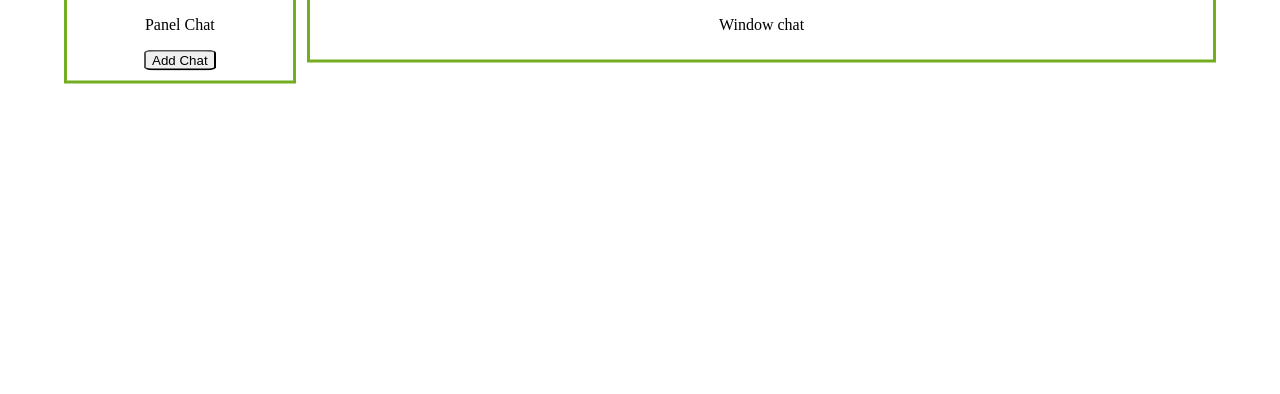
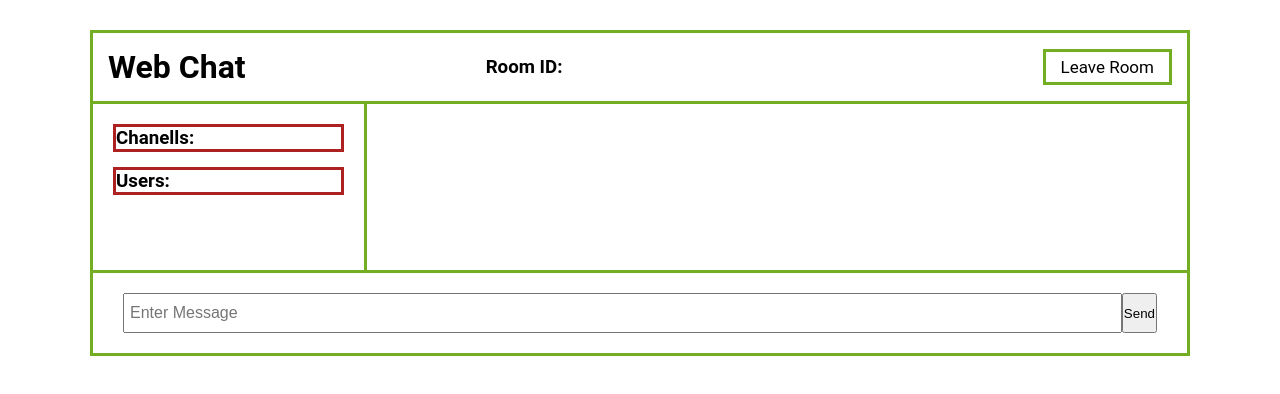
Before and after one commit to DZykov/WebChat, a plain HTML site: page public/chat.html in a window 1280 px wide. Drawn offline with nearby package versions, Linux system fonts and the light colour scheme.

Commit message:
add chat page

```diff
--- a/public/chat.html
+++ b/public/chat.html
@@ -1,24 +1,43 @@
 <!DOCTYPE html>
-<html>
+<html lang="en">
     <head>
-        <link rel="stylesheet" href="css/style.css">
+        <link rel="stylesheet" href="css/style_chat.css" />
+        <title>ChatCord App</title>
     </head>
     <body>
-        <div class="row">
+        <div class="chat-container">
+            <header class="chat-header">
+                <h1>Web Chat</h1>
+                <h3>Room ID:</h3>
+                <h2 id="room-id"></h2>
+                <a id="leave-button" class="button">Leave Room</a>
+            </header>
+            <main class="chat-main">
+                <div class="chat-sidebar">
 
-            <div class="chat_panel" id="menuModel">
-                <p>Panel Chat</p>
-                <button id="addChatBtn">
-                    Add Chat
-                </button>
+                    <h3>Chanells:</h3>
+                    <ul id="chanells"></ul>
+
+                    <h3>Users:</h3>
+                    <ul id="users"></ul>
+
+                </div>
+                <div class="chat-messages"></div>
+            </main>
+            <div class="chat-form-container">
+                <form id="chat-form">
+                    <input
+                    id="msg"
+                    type="text"
+                    placeholder="Enter Message"
+                    required
+                    autocomplete="off"
+                    />
+                    <button>Send</button>
+                </form>
             </div>
-
-            <div class="window_chat" id="menuModel">
-                <p>Window chat</p>
-
-            </div>
-
         </div>
-        <script src="./index.js"></script>
+        <script src="/socket.io/socket.io.js"></script>
+        <script src="js/main.js"></script>
     </body>
 </html>
--- /dev/null
+++ b/public/css/style_chat.css
@@ -0,0 +1,113 @@
+* {
+	box-sizing: border-box;
+	margin: 0;
+	padding: 0;
+}
+
+body {
+	font-family: 'Roboto', sans-serif;
+	font-size: 16px;
+	margin: 20px;
+}
+
+ul {
+	list-style: none;
+}
+
+a {
+	text-decoration: none;
+}
+
+.button {
+	cursor: pointer;
+	padding: 5px 15px;
+	color: black;
+	border: 0;
+	font-size: 17px;
+	border: 3px solid #73AD21;
+}
+
+.chat-container {
+	max-width: 1100px;
+	margin: 30px auto;
+	overflow: hidden;
+	border: 3px solid #73AD21;
+}
+
+.chat-header {
+	border-top-left-radius: 5px;
+	border-top-right-radius: 5px;
+	padding: 15px;
+	display: flex;
+	align-items: center;
+	justify-content: space-between;
+	border-bottom: 3px solid #73AD21;
+}
+
+.chat-main {
+	display: grid;
+	grid-template-columns: 1fr 3fr;
+	border-bottom: 3px solid #73AD21;
+}
+
+.chat-sidebar {
+	padding: 20px 20px 60px;
+	overflow-y: scroll;
+	border-right: 3px solid #73AD21;
+}
+
+.chat-sidebar h2 {
+	font-size: 20px;
+	background: rgba(0, 0, 0, 0.1);
+	padding: 10px;
+	margin-bottom: 20px;
+}
+
+.chat-sidebar h3 {
+	margin-bottom: 15px;
+	border: 3px solid #ad2121;
+}
+
+.chat-sidebar ul li {
+	padding: 10px 0;
+}
+
+.chat-messages {
+	padding: 30px;
+	max-height: 500px;
+	overflow-y: scroll;
+}
+
+.chat-messages .message {
+	padding: 10px;
+	margin-bottom: 15px;
+	background-color: var(--light-color);
+	border-radius: 5px;
+	overflow-wrap: break-word;
+}
+
+.chat-messages .message .meta {
+	font-size: 15px;
+	font-weight: bold;
+	opacity: 0.7;
+	margin-bottom: 7px;
+}
+
+.chat-messages .message .meta span {
+	color: #777;
+}
+
+.chat-form-container {
+	padding: 20px 30px;
+}
+
+.chat-form-container form {
+	display: flex;
+}
+
+.chat-form-container input[type='text'] {
+	font-size: 16px;
+	padding: 5px;
+	height: 40px;
+	flex: 1;
+}
--- a/public/css/style.css
+++ b/public/css/style_login.css
@@ -1,4 +1,4 @@
-.center_parent {
+.center-parent {
     position: absolute;
     margin: auto;
     width: 60%;
@@ -12,7 +12,7 @@
     justify-content: center;
 }
 
-.center_child {
+.center-child {
     left: 10%;
     width: 80%;
     height: 50%;
@@ -21,7 +21,7 @@
 .row {
     width: 90%;
     left: 50%;
-    top: 5%;
+    top: 130px;
     -webkit-transform: translate(-50%, -50%);
     transform: translate(-50%, -50%);
     position: absolute;
@@ -29,7 +29,7 @@
     max-width: 1200px;
 }
 
-.window_chat {
+.window-chat {
     left: 10%;
     width: 80%;
     height: 50%;
@@ -38,7 +38,7 @@
     padding-bottom: 10px;
 }
 
-.chat_panel {
+.chat-panel {
     left: 10%;
     width: 20%;
     height: 50%;
--- a/public/index.js
+++ b/public/js/index.js
@@ -1,9 +1,9 @@
 const startChatBtn = document.querySelector('#startChatBtn');
 const menuModel = document.querySelector('#menuModel');
-const room_id = document.querySelector('#room_id');
-const room_password = document.querySelector('#room_password');
-const user_name = document.querySelector('#user_name');
-const user_password = document.querySelector('#user_password');
+const room_id = document.querySelector('#room-id');
+const room_password = document.querySelector('#room-password');
+const user_name = document.querySelector('#user-name');
+const user_password = document.querySelector('#user-password');
 
 let room_id_value;
 let room_password_value;
```
Also changed, not shown: public/index.html (+10 -10 lines), public/js/chat.js (added).
